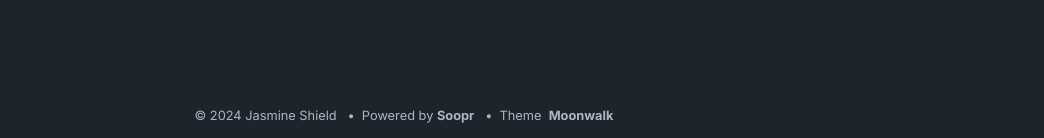
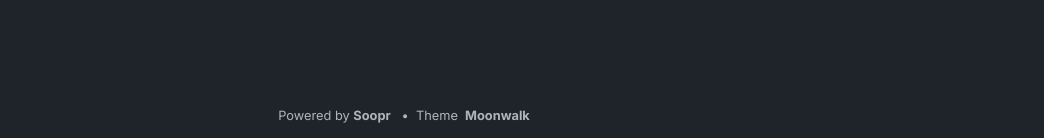
Before and after one commit to jshields06/jshields06.github.io, a Jekyll site: the page built from index.md, in a window 1280 px wide. Shown: the part 1724-1862 px from the top of the page, without its empty margins (236-1280 px from the left). Built offline with Jekyll 4.4.1, drawn with Linux system fonts in a browser that asks for light colours.

Commit message:
update site structure

```diff
--- a/_config.yml
+++ b/_config.yml
@@ -1,5 +1,5 @@
 title: Portfolio
-author: Jasmine Shield
+author: Jasmine Shields
 url: https://jshields06.github.io/ # root address of the site
 description: > # description of the site (multiple lines allowed)
   Moonwalk is a fast and elegant Jekyll theme with a clean dark mode. It comes with horizontal list (for navbar and footer), card list (for portfolio), and a generic vertical list. It is very easy to modify in case you want to build over it - please see _layouts/home.html to do that.
@@ -14,19 +14,19 @@ remote_theme: abhinavs/moonwalk
 theme_config:
   appearance: "dark" # can be "light", "dark" or "auto"
   appearance_toggle: true # if appearance can be switched by user
-  back_home_text: "home.." # customize text for homepage link in post layout
+  back_home_text: "HOME" # customize text for homepage link in post layout
   date_format: "%Y-%m-%d" # customize how date is formatted
   show_description: true # show blog description
   show_navbar: true # show horizontal navbar
   show_footer: true # show footer links in home page,add in _data/home.yml
-  show_copyright: true # show copyright notice in footer
+  show_copyright: false # show copyright notice in footer
   # following keys are using to create home layout
   show_projects: true # show projects as cards, add in _data/home.yml
   show_blog: true # show blog posts added in _posts
   show_old_projects: true # show old projects as cards, add in _data/home.yml
   show_misc_list: false # show generic vertical list for misc details, add _data/home.yml
-  show_reading_time: true # show number of words and reading time in the blog posts
-  show_tags: true # show tags in a blog posts
+  show_reading_time: false # show number of words and reading time in the blog posts
+  show_tags: false # show tags in a blog posts
   # options for "home" page
   home:
     title_projects: Portfolio
```
